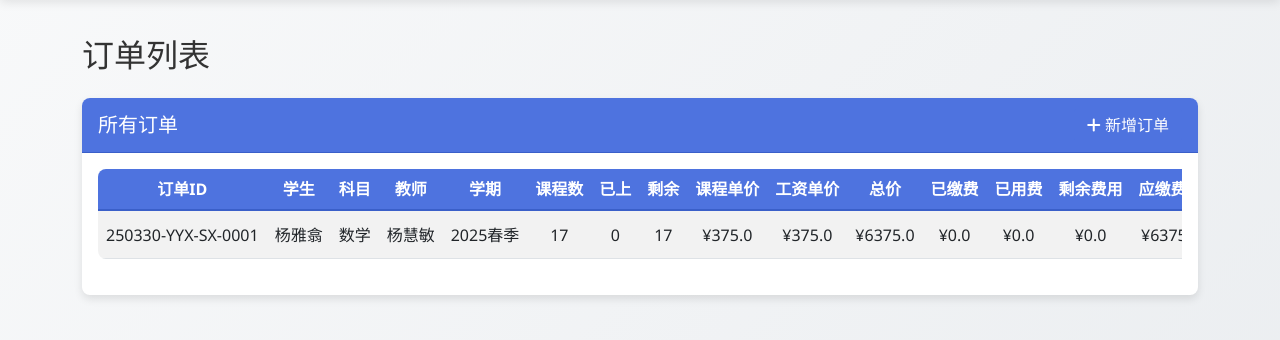
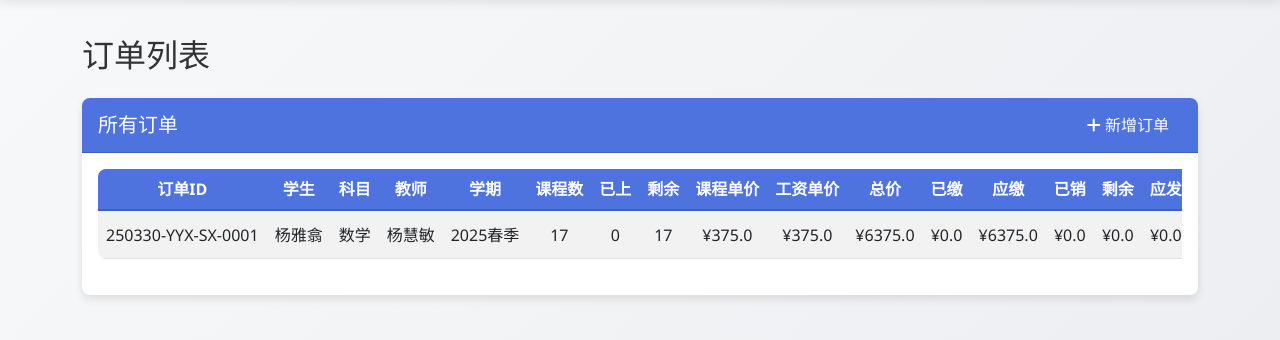
Before and after one commit to Winliam/TaskMaster, a Flask app: page /orders in a window 1280 px wide. Shown: the part 58-398 px from the top of the page. Run offline with Flask 3, Linux system fonts and the light colour scheme; a user stored in the database is signed in.

Commit message:
Checkpoint before assistant change: Enhance order management: Improve order number generation and display, refine UI for better clarity and consistency.
Replit-Commit-Author: Assistant

```diff
--- a/routes.py
+++ b/routes.py
@@ -1037,6 +1037,7 @@ def delete_payment_record(record_id):
         # 更新订单财务数据
         order.paid_amount -= record.payment_amount
         order.remaining_amount = order.paid_amount - order.used_amount
+        order.payable_amount = order.total_price - order.paid_amount
 
     # 删除记录
     db.session.delete(record)
--- a/templates/order_list.html
+++ b/templates/order_list.html
@@ -1,12 +1,15 @@
-{% extends "layout.html" %}
-
-{% block content %}
+{% extends "layout.html" %} {% block content %}
 <h2 class="mb-4">订单列表</h2>
 
 <div class="card">
     <div class="card-header d-flex justify-content-between align-items-center">
         <h5 class="mb-0">所有订单</h5>
-        <button type="button" class="btn btn-primary" data-bs-toggle="modal" data-bs-target="#newOrderModal">
+        <button
+            type="button"
+            class="btn btn-primary"
+            data-bs-toggle="modal"
+            data-bs-target="#newOrderModal"
+        >
             <i class="fas fa-plus"></i> 新增订单
         </button>
     </div>
@@ -27,13 +30,13 @@
                         <th>课程单价</th>
                         <th>工资单价</th>
                         <th>总价</th>
-                        <th>已缴费</th>
-                        <th>已用费</th>
-                        <th>剩余费用</th>
-                        <th>应缴费用</th>
-                        <th>应发工资</th>
-                        <th>已发工资</th>
-                        <th>待发工资</th>
+                        <th>已缴</th>
+                        <th>应缴</th>
+                        <th>已销</th>
+                        <th>剩余</th>
+                        <th>应发</th>
+                        <th>已发</th>
+                        <th>待发</th>
                         <th>操作</th>
                     </tr>
                 </thead>
@@ -52,22 +55,29 @@
                         <td>¥{{ order.salary_price }}</td>
                         <td>¥{{ order.total_price }}</td>
                         <td>¥{{ order.paid_amount }}</td>
+                        <td>¥{{ order.payable_amount }}</td>
                         <td>¥{{ order.used_amount }}</td>
                         <td>¥{{ order.remaining_amount }}</td>
-                        <td>¥{{ order.payable_amount }}</td>
                         <td>¥{{ order.payable_salary }}</td>
                         <td>¥{{ order.paid_salary }}</td>
                         <td>¥{{ order.remaining_salary }}</td>
                         <td>
-                            <button type="button" class="btn btn-sm btn-info view-class-records"
-                                    data-bs-toggle="modal" data-bs-target="#classRecordsModal"
-                                    data-order-id="{{ order.id }}">
+                            <button
+                                type="button"
+                                class="btn btn-sm btn-info view-class-records"
+                                data-bs-toggle="modal"
+                                data-bs-target="#classRecordsModal"
+                                data-order-id="{{ order.id }}"
+                            >
                                 上课记录
                             </button>
-                            <button type="button" class="btn btn-sm btn-danger delete-order"
-                                    data-order-id="{{ order.id }}"
-                                    data-order-number="{{ order.order_number }}"
-                                    data-student-name="{{ order.student_name }}">
+                            <button
+                                type="button"
+                                class="btn btn-sm btn-danger delete-order"
+                                data-order-id="{{ order.id }}"
+                                data-order-number="{{ order.order_number }}"
+                                data-student-name="{{ order.student_name }}"
+                            >
                                 删除
                             </button>
                         </td>
@@ -82,53 +92,83 @@
     </div>
 </div>
 <!-- 删除订单确认模态框 -->
-<div class="modal fade" id="deleteOrderModal" tabindex="-1" aria-labelledby="deleteOrderModalLabel" aria-hidden="true">
+<div
+    class="modal fade"
+    id="deleteOrderModal"
+    tabindex="-1"
+    aria-labelledby="deleteOrderModalLabel"
+    aria-hidden="true"
+>
     <div class="modal-dialog">
         <div class="modal-content">
             <div class="modal-header">
                 <h5 class="modal-title" id="deleteOrderModalLabel">确认删除</h5>
-                <button type="button" class="btn-close" data-bs-dismiss="modal" aria-label="Close"></button>
+                <button
+                    type="button"
+                    class="btn-close"
+                    data-bs-dismiss="modal"
+                    aria-label="Close"
+                ></button>
             </div>
             <div class="modal-body">
                 <p>确定要删除以下订单吗？此操作不可恢复！</p>
-                <p><strong>订单号：</strong><span id="delete-order-number"></span></p>
-                <p><strong>学生：</strong><span id="delete-student-name"></span></p>
-                <p class="text-danger">注意：如果订单有关联的上课记录、缴费记录或工资发放记录，则无法删除。</p>
+                <p>
+                    <strong>订单号：</strong
+                    ><span id="delete-order-number"></span>
+                </p>
+                <p>
+                    <strong>学生：</strong
+                    ><span id="delete-student-name"></span>
+                </p>
+                <p class="text-danger">
+                    注意：如果订单有关联的上课记录、缴费记录或工资发放记录，则无法删除。
+                </p>
             </div>
             <div class="modal-footer">
-                <button type="button" class="btn btn-secondary" data-bs-dismiss="modal">取消</button>
+                <button
+                    type="button"
+                    class="btn btn-secondary"
+                    data-bs-dismiss="modal"
+                >
+                    取消
+                </button>
                 <form id="delete-order-form" method="post" action="">
-                    <button type="submit" class="btn btn-danger">确认删除</button>
+                    <button type="submit" class="btn btn-danger">
+                        确认删除
+                    </button>
                 </form>
             </div>
         </div>
     </div>
 </div>
 
-{% endblock %}
+{% endblock %} {% block scripts %} {{ super() }}
+<script>
+    document.addEventListener("DOMContentLoaded", function () {
+        // 删除订单按钮点击事件
+        const deleteButtons = document.querySelectorAll(".delete-order");
+        deleteButtons.forEach((button) => {
+            button.addEventListener("click", function () {
+                const orderId = this.getAttribute("data-order-id");
+                const orderNumber = this.getAttribute("data-order-number");
+                const studentName = this.getAttribute("data-student-name");
 
-{% block scripts %}
-{{ super() }}
-<script>
-    document.addEventListener('DOMContentLoaded', function() {
-        // 删除订单按钮点击事件
-        const deleteButtons = document.querySelectorAll('.delete-order');
-        deleteButtons.forEach(button => {
-            button.addEventListener('click', function() {
-                const orderId = this.getAttribute('data-order-id');
-                const orderNumber = this.getAttribute('data-order-number');
-                const studentName = this.getAttribute('data-student-name');
-
-                const orderNumberElem = document.getElementById('delete-order-number');
-                const studentNameElem = document.getElementById('delete-student-name');
-                const formElem = document.getElementById('delete-order-form');
+                const orderNumberElem = document.getElementById(
+                    "delete-order-number",
+                );
+                const studentNameElem = document.getElementById(
+                    "delete-student-name",
+                );
+                const formElem = document.getElementById("delete-order-form");
 
                 if (orderNumberElem) orderNumberElem.textContent = orderNumber;
                 if (studentNameElem) studentNameElem.textContent = studentName;
-                if (formElem) formElem.action = '/delete_order/' + orderId;
+                if (formElem) formElem.action = "/delete_order/" + orderId;
 
                 // 显示确认对话框
-                const deleteModal = new bootstrap.Modal(document.getElementById('deleteOrderModal'));
+                const deleteModal = new bootstrap.Modal(
+                    document.getElementById("deleteOrderModal"),
+                );
                 deleteModal.show();
             });
         });
```
Also changed, not shown: models.py (+21 -7 lines), attached_assets/image_1743330901483.png (added), instance/education_management.db.
